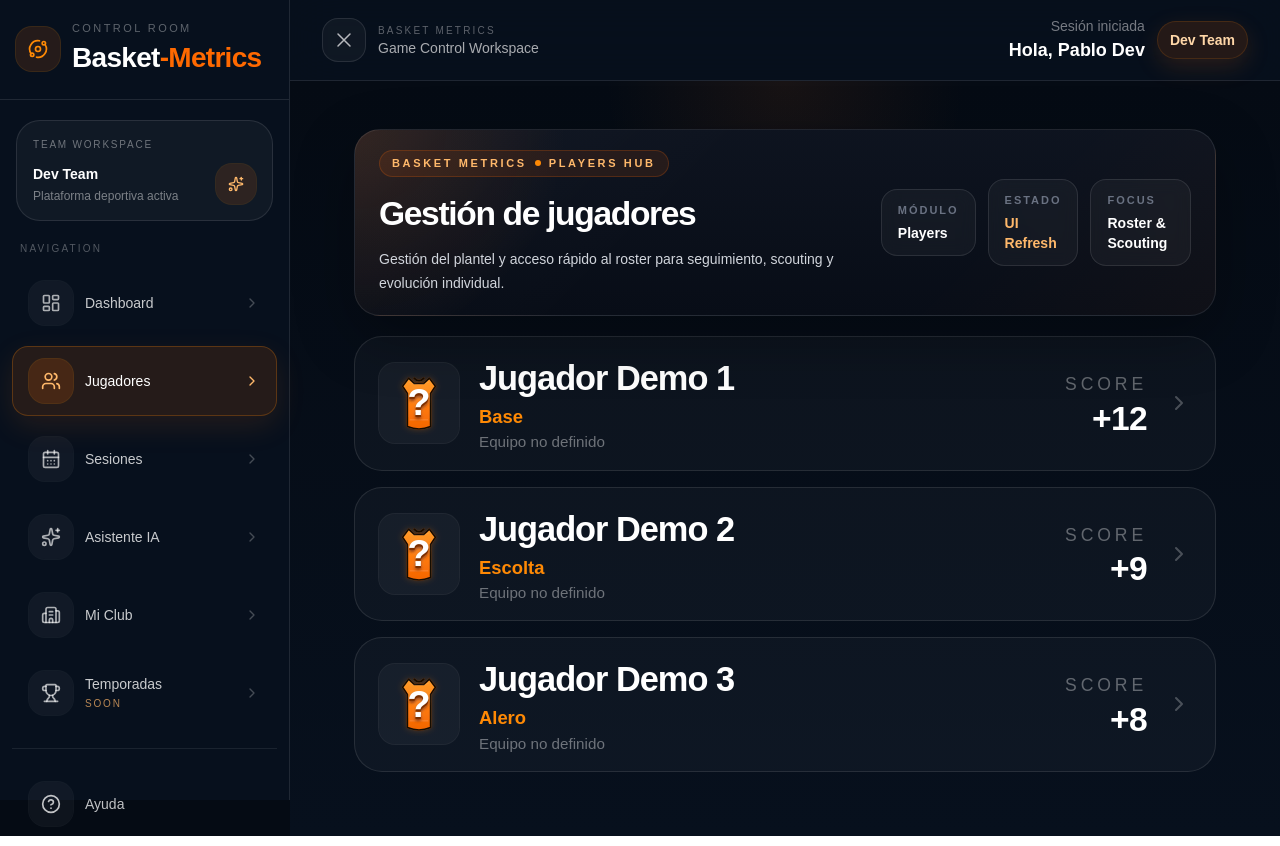
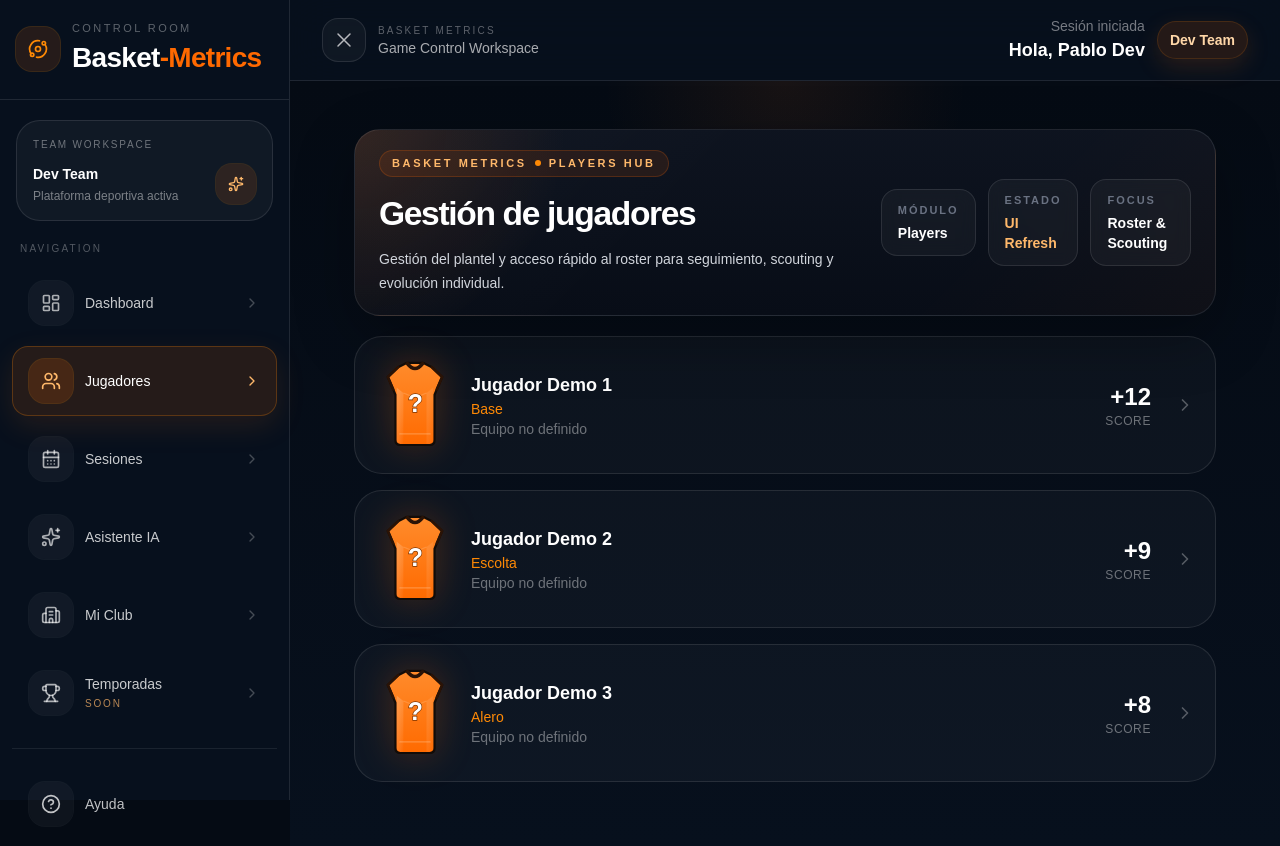
Before and after one commit to PabloLeonRios/basket-metrics-clean, a Next.js app: page /panel/players in a window 1280 px wide. Built offline with nearby package versions, Linux system fonts and the light colour scheme.

Commit message:
Update PlayerManager.tsx
Update PlayerManager.tsx

```diff
--- a/src/components/players/PlayerManager.tsx
+++ b/src/components/players/PlayerManager.tsx
@@ -1,7 +1,7 @@
 'use client';
 
 import { ChevronRight } from 'lucide-react';
-import PlayerJerseyBadge from '@/components/ui/PlayerJerseyBadge';
+import { useAuth } from '@/hooks/useAuth';
 
 interface Player {
   id: string;
@@ -13,6 +13,10 @@ interface Player {
   isRival?: boolean;
 }
 
+type TeamWithJersey = {
+  jerseyUrl?: string;
+};
+
 /**
  * ============================================================
  * PLAYER MANAGER
@@ -20,18 +24,16 @@ interface Player {
  *
  * NOTAS PARA PABLITO (Mongo)
  * --------------------------
- * Demo visual del módulo Players.
+ * Este archivo mantiene una demo visual del módulo Players.
  *
- * Esta versión:
- * - usa PlayerJerseyBadge como fuente visual única de camiseta
- * - toma jerseyUrl del club para jugadores propios
- * - deja fallback genérico para rivales
+ * Regla visual actual:
+ * - Si el club propio tiene jerseyUrl cargada => usar imagen real del club
+ * - Si no hay jerseyUrl => usar la MISMA camiseta inline del dashboard
+ * - Si el jugador es rival => NO usar la camiseta del club, usar fallback dashboard
  *
- * Regla:
- * - propios => camiseta del club si existe
- * - rivales => NO usar camiseta del club
- *
- * No tocar lógica desde acá.
+ * Importante:
+ * - Se conserva la camiseta exacta del dashboard como fallback
+ * - No volver a JerseyIcon acá para no perder consistencia visual
  */
 
 const demoPlayers: Player[] = [
@@ -40,7 +42,186 @@ const demoPlayers: Player[] = [
   { id: '3', name: 'Jugador Demo 3', position: 'Alero', score: 8, isRival: false },
 ];
 
+function DashboardJersey({
+  number,
+  primary = '#ff6a00',
+  secondary = '#ff8b2b',
+  accent = '#2a1306',
+}: {
+  number?: number;
+  primary?: string;
+  secondary?: string;
+  accent?: string;
+}) {
+  const displayNumber = typeof number === 'number' ? number : '?';
+  const safeId = `jersey-${displayNumber}-${primary.replace('#', '')}`;
+
+  return (
+    <div className="flex items-center justify-center">
+      <svg
+        viewBox="0 0 180 210"
+        className="h-24 w-20 drop-shadow-[0_0_18px_rgba(255,106,0,0.24)]"
+        aria-hidden="true"
+      >
+        <defs>
+          <linearGradient id={`${safeId}-grad`} x1="0" y1="0" x2="0" y2="1">
+            <stop offset="0%" stopColor={secondary} />
+            <stop offset="100%" stopColor={primary} />
+          </linearGradient>
+
+          <linearGradient id={`${safeId}-side`} x1="0" y1="0" x2="1" y2="1">
+            <stop offset="0%" stopColor="#ffd8b6" stopOpacity="0.55" />
+            <stop offset="100%" stopColor="#ffffff" stopOpacity="0.02" />
+          </linearGradient>
+        </defs>
+
+        <path
+          d="
+            M52 20
+            L72 10
+            L108 10
+            L128 20
+            L151 42
+            L139 70
+            L134 82
+            L134 184
+            Q134 195 123 195
+            L57 195
+            Q46 195 46 184
+            L46 82
+            L41 70
+            L29 42
+            Z
+          "
+          fill={`url(#${safeId}-grad)`}
+          stroke="#120c08"
+          strokeWidth="5"
+          strokeLinejoin="round"
+        />
+
+        <path
+          d="M73 12 Q90 34 107 12"
+          fill="none"
+          stroke={accent}
+          strokeWidth="8"
+          strokeLinecap="round"
+        />
+
+        <path
+          d="M52 20 L29 42 L41 70"
+          fill="none"
+          stroke={accent}
+          strokeWidth="6"
+          strokeLinecap="round"
+          strokeLinejoin="round"
+        />
+
+        <path
+          d="M128 20 L151 42 L139 70"
+          fill="none"
+          stroke={accent}
+          strokeWidth="6"
+          strokeLinecap="round"
+          strokeLinejoin="round"
+        />
+
+        <path
+          d="M49 66 L64 78 L64 192 L57 192 Q49 192 49 184 Z"
+          fill={`url(#${safeId}-side)`}
+          opacity="0.55"
+        />
+
+        <path
+          d="M131 66 L116 78 L116 192 L123 192 Q131 192 131 184 Z"
+          fill={`url(#${safeId}-side)`}
+          opacity="0.3"
+        />
+
+        <path
+          d="M64 78 Q90 92 116 78"
+          fill="none"
+          stroke="#ffcf9f"
+          strokeOpacity="0.25"
+          strokeWidth="3"
+        />
+
+        <text
+          x="90"
+          y="120"
+          textAnchor="middle"
+          fontSize="56"
+          fontWeight="900"
+          fill="#ffffff"
+          style={{
+            paintOrder: 'stroke',
+            stroke: '#7a3300',
+            strokeWidth: 3,
+            letterSpacing: '-2px',
+          }}
+        >
+          {displayNumber}
+        </text>
+
+        <path
+          d="M56 170 H124"
+          stroke="#ffd4aa"
+          strokeOpacity="0.35"
+          strokeWidth="3"
+          strokeLinecap="round"
+        />
+      </svg>
+    </div>
+  );
+}
+
+function ClubJerseyImage({
+  number,
+  jerseyUrl,
+}: {
+  number?: number;
+  jerseyUrl: string;
+}) {
+  return (
+    <div className="relative flex items-center justify-center w-[5rem] h-24">
+      {/* eslint-disable-next-line @next/next/no-img-element */}
+      <img
+        src={jerseyUrl}
+        alt="Camiseta del club"
+        className="h-24 w-20 object-contain drop-shadow-[0_0_14px_rgba(0,0,0,0.35)]"
+      />
+
+      <div className="absolute top-[38%] left-1/2 -translate-x-1/2 -translate-y-1/2">
+        <span className="text-white font-black text-[1.55rem] leading-none drop-shadow-[0_2px_4px_rgba(0,0,0,0.7)]">
+          {typeof number === 'number' ? number : '?'}
+        </span>
+      </div>
+    </div>
+  );
+}
+
+function Jersey({
+  number,
+  isRival = false,
+  clubJerseyUrl,
+}: {
+  number?: number;
+  isRival?: boolean;
+  clubJerseyUrl?: string;
+}) {
+  const useRealClubJersey = !isRival && !!clubJerseyUrl;
+
+  if (useRealClubJersey) {
+    return <ClubJerseyImage number={number} jerseyUrl={clubJerseyUrl!} />;
+  }
+
+  return <DashboardJersey number={number} />;
+}
+
 export default function PlayerManager() {
+  const { user } = useAuth();
+  const team = (user?.team as TeamWithJersey | undefined) ?? undefined;
+  const clubJerseyUrl = team?.jerseyUrl ?? '';
+
   return (
     <div className="space-y-4">
       {demoPlayers.map((player) => (
@@ -54,45 +235,41 @@ export default function PlayerManager() {
             rounded-[28px]
             border border-white/10
             bg-white/[0.03]
-            px-6 py-5
-            transition-all duration-200
-            hover:border-orange-400/25
-            hover:bg-white/[0.045]
-            hover:shadow-[0_10px_40px_rgba(0,0,0,0.35)]
+            p-5
+            transition-all
+            hover:bg-white/[0.05]
+            hover:-translate-y-0.5
           "
         >
-          <div className="flex items-center gap-5">
-            <PlayerJerseyBadge
+          <div className="flex items-center gap-4">
+            <Jersey
               number={player.number}
               isRival={player.isRival}
+              clubJerseyUrl={clubJerseyUrl}
             />
 
             <div className="min-w-0">
-              <p className="text-[2.15rem] font-bold leading-tight tracking-[-0.03em] text-white">
+              <p className="text-lg font-bold text-white truncate">
                 {player.name}
               </p>
 
-              <p className="mt-2 text-[1.15rem] font-semibold leading-none text-orange-400">
-                {player.position}
-              </p>
+              <p className="text-sm text-orange-400">{player.position}</p>
 
-              <p className="mt-2 text-[0.95rem] leading-none text-white/40">
+              <p className="text-sm text-white/40">
                 {player.team ?? 'Equipo no definido'}
               </p>
             </div>
           </div>
 
-          <div className="ml-8 flex items-center gap-5">
+          <div className="flex items-center gap-6">
             <div className="text-right">
-              <p className="text-[1.1rem] uppercase tracking-[0.22em] text-white/35">
+              <p className="text-2xl font-bold text-white">+{player.score}</p>
+              <p className="text-xs uppercase tracking-wider text-white/40">
                 Score
-              </p>
-              <p className="mt-1 text-[2.1rem] font-extrabold leading-none tracking-[-0.02em] text-white">
-                +{player.score}
               </p>
             </div>
 
-            <ChevronRight className="h-6 w-6 text-white/25 transition group-hover:text-white/55" />
+            <ChevronRight className="h-5 w-5 text-white/30 transition group-hover:text-white" />
           </div>
         </div>
       ))}
```
